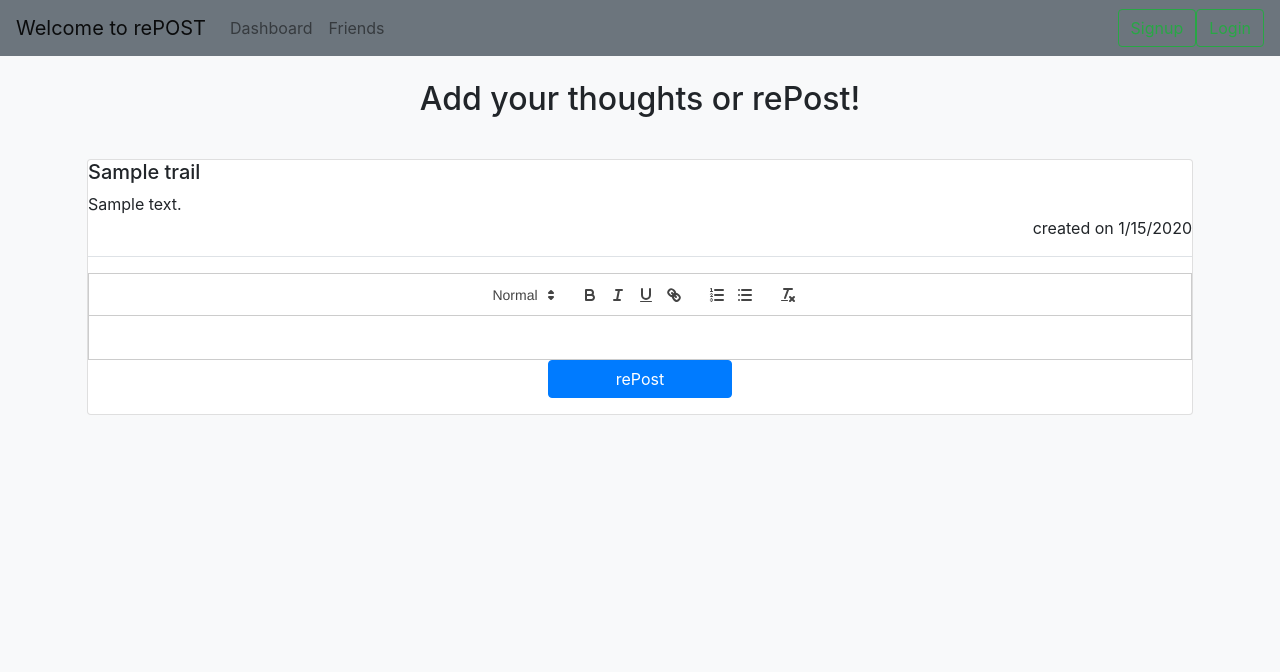
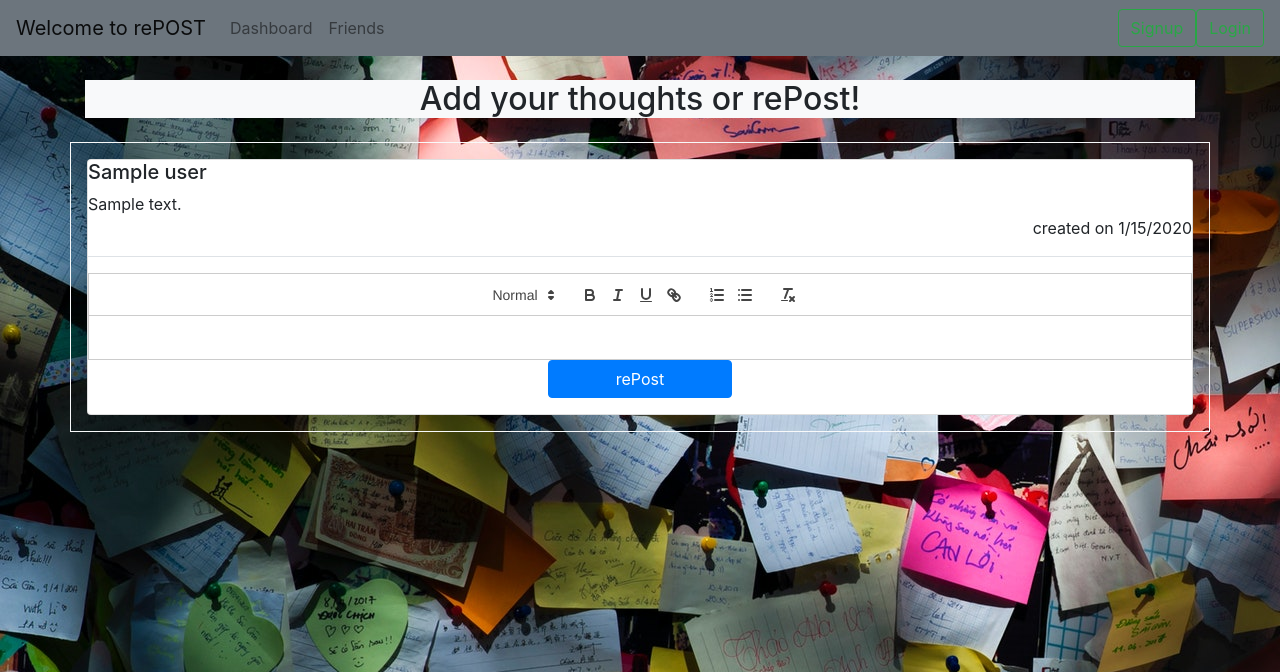
Before and after one commit to SarahKubik/rePost, a Node server app: template views/reblog.handlebars in a window 1280 px wide. Shown: the top 672 px of the page. Run offline with Node 20, Linux system fonts and the light colour scheme; tables that the repository leaves empty hold one stand-in row (values such as "Sample post"); the template is opened without the code that fills it: values that come from a table or form of the project are taken from there, most other values are stand-ins (such as "Sample title", 1, 10 or a date in 2020); some libraries are stand-ins or nearby versions.

Commit message:
added background image

```diff
--- a/public/css/style.css
+++ b/public/css/style.css
@@ -1,3 +1,8 @@
+body {
+    background-image: url("../images/pexels-min-an-1629212.jpg")
+
+}
+
 ul {
   list-style-position: inside !important;
 }
--- a/views/reblog.handlebars
+++ b/views/reblog.handlebars
@@ -8,7 +8,7 @@
 </ul> --}}
 
    <div class = "container my-4">
-     <div class = "font-weight-bold, text-center">
+     <div class = "font-weight-bold, text-center bg-light">
       <h1>Add your thoughts or rePost!</h1>
    </div>
 </div>
@@ -22,7 +22,7 @@
   <li class="media">
     {{!-- <img src="..." class="mr-3" alt="..."> --}}
     <div class="media-body">
-      <h5 class="mt-0 mb-1m,bold">{{name}}</h5>
+      <h5 class="mt-0 mb-1m,bold">{{user.name}}</h5>
       {{{content}}}
     <div class="card-text text-right border-bottom">
      <p> created on {{format_date createdAt}}</p>
```
Also changed, not shown: public/images/pexels-asad-photo-maldives-3293148.jpg (added), public/images/pexels-linda-ellershein-2611592.jpg (added), public/images/pexels-min-an-1629212.jpg (added), public/images/pexels-polina-zimmerman-3782134 (1).jpg (added), 1 other file.
